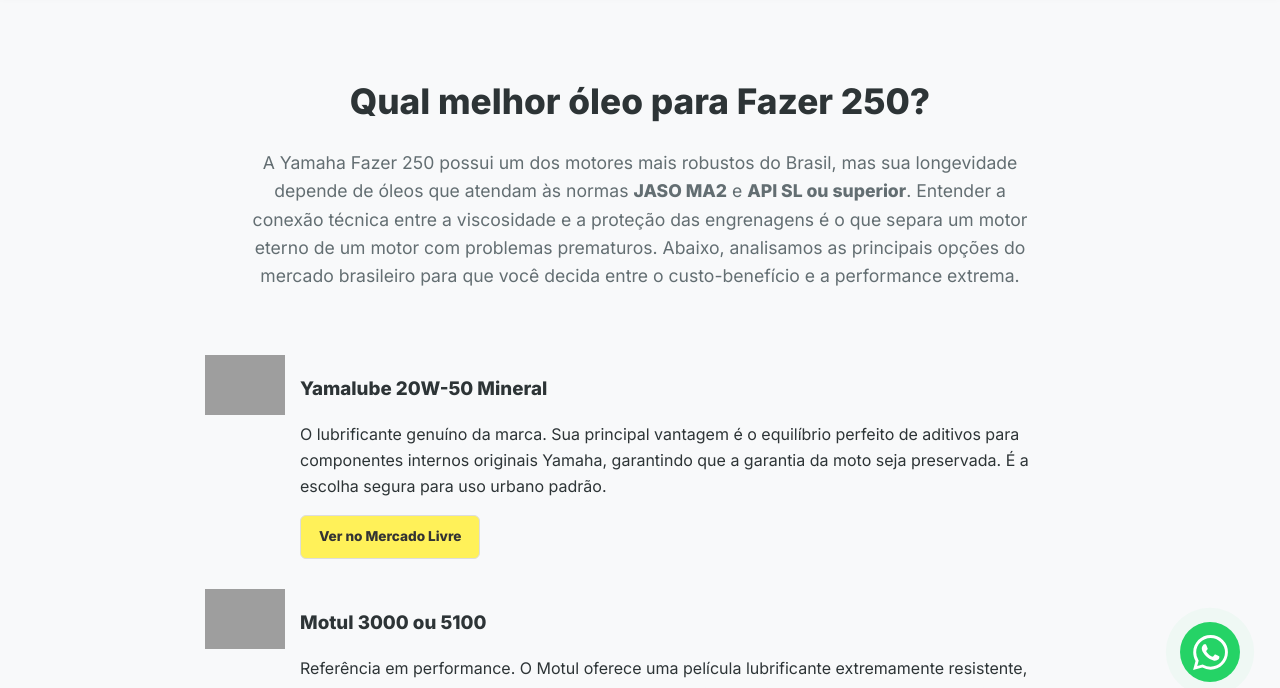
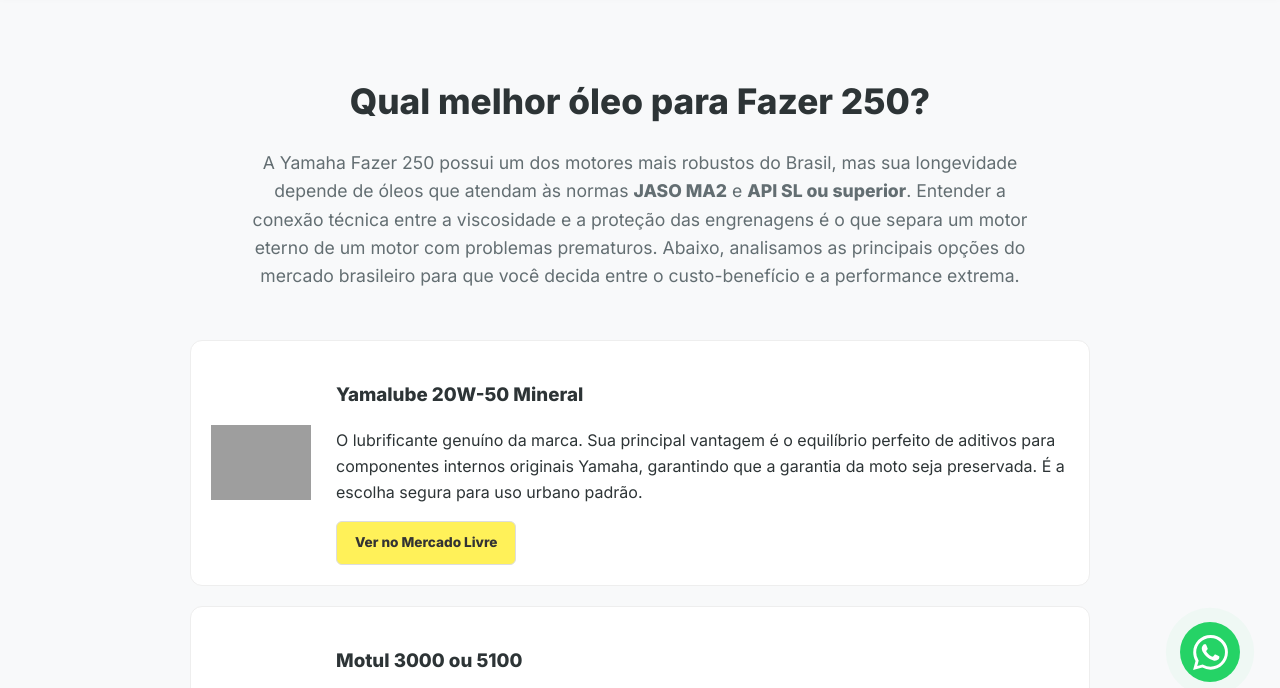
Before and after one commit to RivrSantos/Dr.-Yamaha-review, a plain HTML site: page index.html in a window 1280 px wide. Shown: the part 78-766 px from the top of the page. Drawn offline with Linux system fonts and the light colour scheme; grey boxes are pictures that could not be loaded.

Commit message:
Update index.html

```diff
--- a/index.html
+++ b/index.html
@@ -117,26 +117,30 @@
         .product-list {
             margin-bottom: 50px;
         }
-        /* Força a imagem a ficar ao lado do texto em qualquer ecrã */
         .product-card {
-            display: flex;         /* Mantém lado a lado */
-            align-items: flex-start;
-            gap: 15px;
-            padding: 15px;
-        }
-        .product-img {
-            width: 80px;           /* Tamanho reduzido para não ocupar o ecrã todo */
-            height: auto;
-            flex-shrink: 0;        /* Impede a imagem de ser "esmagada" */
-        }
-        .product-content {
-            flex-grow: 1;          /* O texto ocupa o restante espaço */
+            background: var(--white);
+            border-radius: 12px;
+            padding: 20px;
+            margin-bottom: 20px;
+            display: flex;
+            align-items: center;
+            gap: 25px;
+            border: 1px solid #eee;
+            transition: 0.3s;
         }
         .product-card:hover {
             border-color: var(--primary);
             transform: translateY(-3px);
         }
+        .product-img {
+            width: 100px;
+            height: auto;
+            flex-shrink: 0;
+        }
 
+        .product-content {
+            flex-grow: 1;
+        }
         .product-content h3 {
             margin: 0 0 10px 0;
             color: var(--primary);
@@ -502,7 +506,6 @@
         <section class="author-box">
             <img src="images/river.jpg" alt="Dr. Yamaha" class="author-img">
             <div class="author-info">
-                <h2 style="margin-top: 0;">Sobre</h2>
                 <p><strong>Dr. Yamaha</strong> é técnico especializado com mais de 13 anos de experiência direta em
                     concessionárias autorizadas Yamaha. Este site nasceu da necessidade de entregar informações técnicas
                     honestas e simplificadas para proprietários que realmente cuidam de suas máquinas.</p>
```
